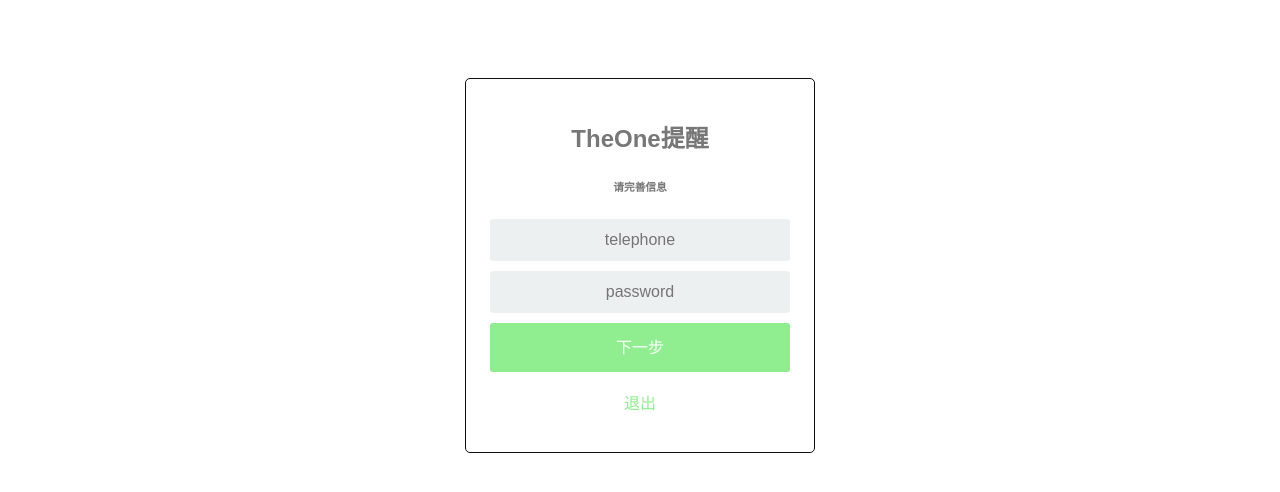
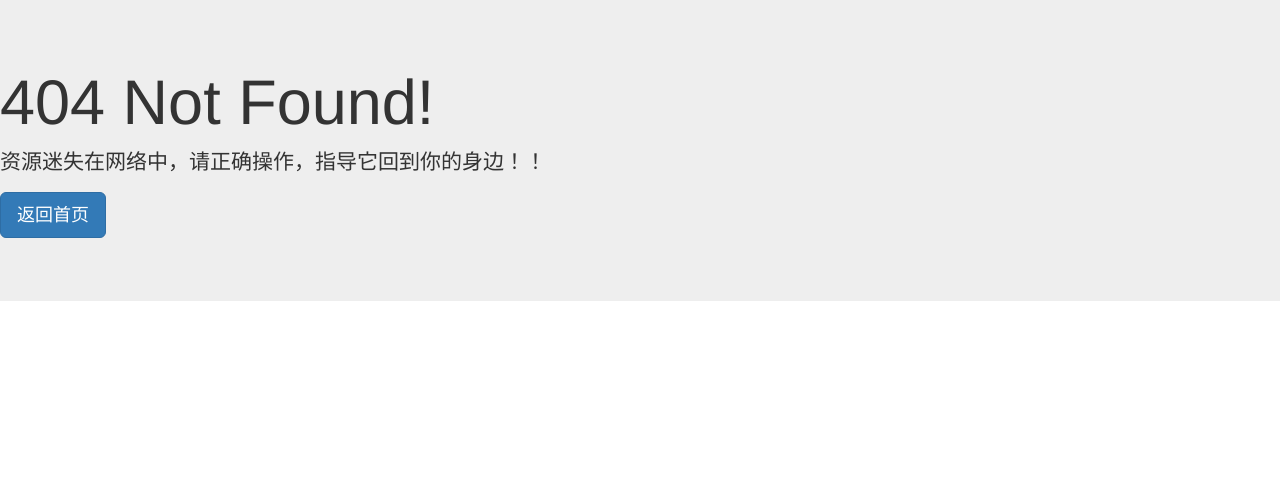
Before and after one commit to YVictor13/bankSystem-python, a Flask app: page / in a window 1280 px wide. Shown: the top 492 px of the page. Run offline with Flask 2, Linux system fonts and the light colour scheme; the visitor is signed in with stand-in values (Sample User, id 1); some libraries are stand-ins or nearby versions.

Commit message:
Add 404.html

```diff
--- a/app.py
+++ b/app.py
@@ -19,7 +19,7 @@ class Card(db.Model):
     name = db.Column(db.String(32), nullable=False)
     password = db.Column(db.String(32), nullable=False)
     money = db.Column(db.String(20), default=0)
-    User_id = db.Column(db.Integer, db.ForeignKey("User.id"), nullable=False)  # 外键字段
+    accountId = db.Column(db.String(64), db.ForeignKey("User.accountId"))  # 外键字段
 
 
 class User(db.Model):
@@ -44,9 +44,9 @@ class UserFrom(FlaskForm):
 
 
 # 创建数据表
-# 使用drop_all清除数据库中的所有数据
+# # 使用drop_all清除数据库中的所有数据
 # db.drop_all()
-# 创建所有的表
+# # 创建所有的表
 # db.create_all()
 
 
@@ -56,7 +56,7 @@ def login():
     if not session.get('logged_in'):
         return render_template('login.html')
     else:
-        return render_template('index.html')
+        return render_template('404.html')
 
 
 # 验证登录
@@ -67,9 +67,11 @@ def do_admin_login():
     obj = User.query.filter_by(accountId=accountId).first()
     if obj and password == obj.password:
         session['logged_in'] = True
+        return index()
     else:
         flash('wrong password!')
-    return login()
+        return login()
+
 
 
 @app.route('/register', methods=['GET'])
@@ -87,26 +89,45 @@ def do_register():
         password=password,
         email=email
     )
-    db.session.add(user_obj)
-    db.session.commit()
-    flash('注册成功')
-    return login()
+    try:
+        db.session.add(user_obj)
+        db.session.commit()
+        flash('注册成功')
+        return login()
+    except:
+        flash('注册失败')
+        return register()
 
 
 @app.route('/index', methods=['GET'])
 def index():
     return render_template('index.html')
 
+
 @app.route('/home', methods=['GET'])
 def home():
     return render_template('home.html')
 
 
-@app.route('/index', methods=['GET'])
+@app.route('/index', methods=['POST'])
 def update_index():
-
-    return render_template('index.html')
-
+    CardId = request.form['CardId']
+    password = request.form['password']
+    accountId = request.form['accountId']
+    email = request.form['email']
+    Card_obj = Card(
+        password=password,
+        accountId=accountId,
+        email=email,
+        CardId=CardId
+    )
+    try:
+        db.session.add(Card_obj)
+        db.session.commit()
+        flash('用户账号有误，请核实再输入')
+        return home()
+    except:
+        return index()
 
 
 @app.route('/login', methods=['GET'])
--- /dev/null
+++ b/templates/404.html
@@ -0,0 +1,15 @@
+<!DOCTYPE html>
+<html lang="en">
+<head>
+    <meta charset="UTF-8">
+    <title>404</title>
+     <link rel="stylesheet" href="{{ url_for('static', filename='bootstrap--dist/css/bootstrap.min.css') }}">
+</head>
+<body>
+<div class="jumbotron">
+    <h1>404 Not Found!</h1>
+    <p>资源迷失在网络中，请正确操作，指导它回到你的身边！！</p>
+    <p><a class="btn btn-primary btn-lg" href="/index" role="button">返回首页</a></p>
+</div>
+</body>
+</html>
--- a/templates/index.html
+++ b/templates/index.html
@@ -4,12 +4,15 @@
         <div class="login">
             <div class="login-screen">
                 <div class="app-title">
-                    <h2>TheOne提醒</h2>
-                    <h6>请完善信息</h6>
+                    <h2>请完善信息</h2>
                 </div>
                 <div class="login-form">
+                     <div class="control-group">
+                        <input type="text" class="login-field" value="" placeholder="CardId" name="CardId">
+                        <label for="login-name" class="login-field-icon fui-user"></label>
+                    </div>
                     <div class="control-group">
-                        <input type="text" class="login-field" value="" placeholder="telephone" name="accountId">
+                        <input type="text" class="login-field" value="" placeholder="name" name="name">
                         <label for="login-name" class="login-field-icon fui-user"></label>
                     </div>
 
@@ -17,6 +20,12 @@
                         <input type="password" class="login-field" value="" placeholder="password" name="password">
                         <label for="login-pass" class="login-field-icon fui-lock"></label>
                     </div>
+
+                    <div class="control-group">
+                        <input type="password" class="login-field" value="" placeholder="accountId" name="accountId">
+                        <label for="login-pass" class="login-field-icon fui-lock"></label>
+                    </div>
+
 
                     <div class="submit">
                         <input type="submit" value="下一步" class="btn btn-primary btn-Large btn-block">
--- a/templates/register.html
+++ b/templates/register.html
@@ -1,6 +1,7 @@
 <link rel="stylesheet" href="../static/style.css" type="text/css">
 {% block body %}
     <form action="/register" method="POST">
+    <h4 class="app-title" style="color:red"> {{get_flashed_messages()[0]}}</h4>
         <div class="login">
             <div class="login-screen">
                 <div class="app-title">
```
